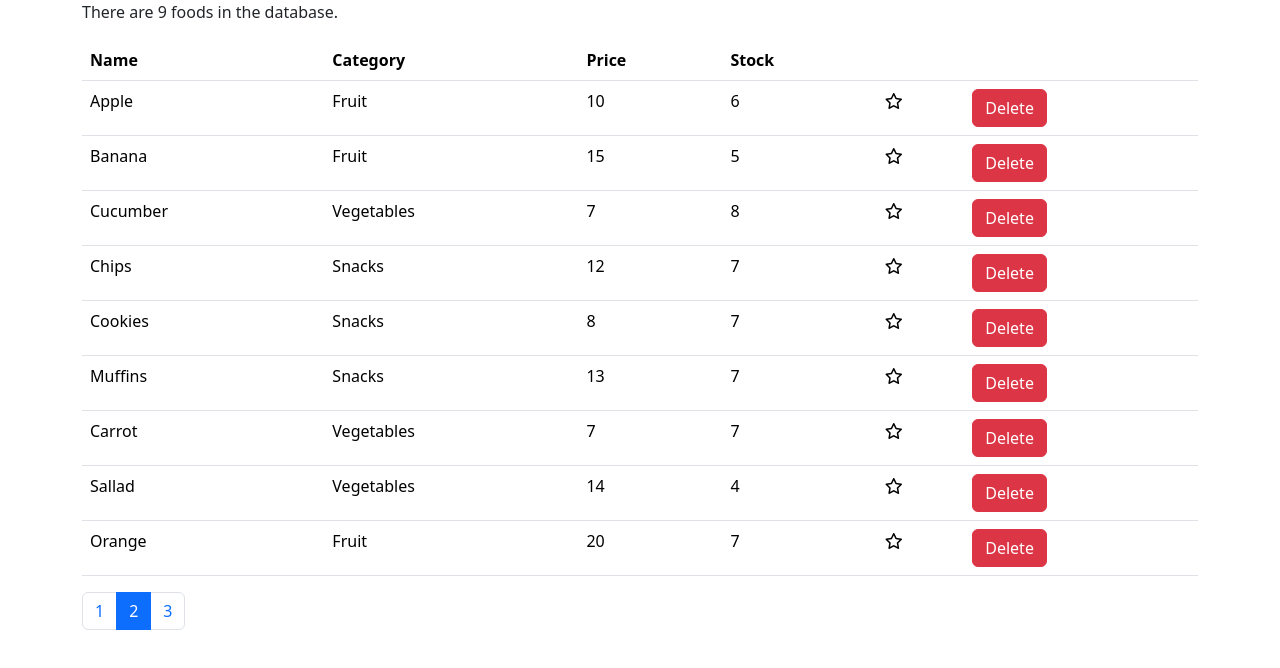
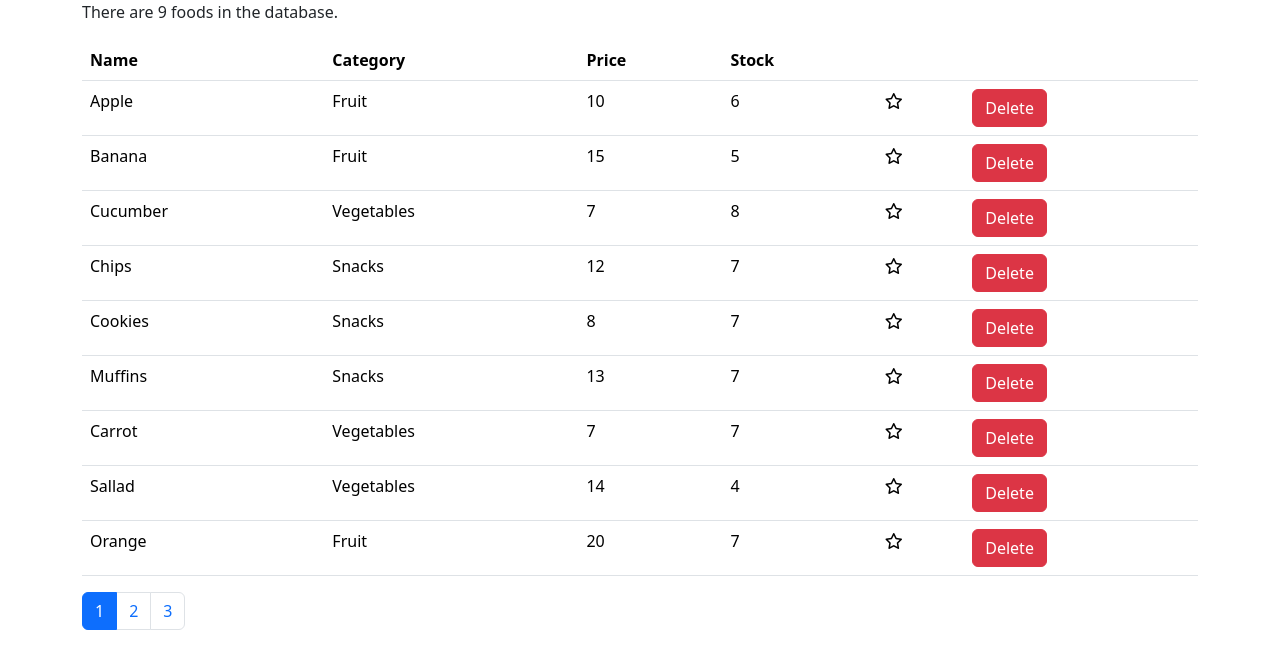
Before and after one commit to Daniyal19926/Foods-Table, a React (Vite) app: page / in a window 1280 px wide. Shown: the top 668 px of the page. Built offline with nearby package versions, Linux system fonts and the light colour scheme.

Commit message:
added interactivity to pagination component

```diff
--- a/src/components/Foods.tsx
+++ b/src/components/Foods.tsx
@@ -4,6 +4,7 @@ import Favourite from "./Favourite";
 import Paginatioin from "./pagination";
 export default function Foods() {
   const [foods, setFoods] = useState(getFoods());
+  const [selectedPage, setSelectedPage] = useState(1);
   function handleDelete(id: string) {
     const newFoods = foods.filter((food) => food._id !== id);
     setFoods(newFoods);
@@ -58,7 +59,12 @@ export default function Foods() {
           ))}
         </tbody>
       </table>
-      <Paginatioin />
+      <Paginatioin
+        totalCount={foods.length}
+        pageSize={4}
+        selectedPage={selectedPage}
+        onPageSelect={setSelectedPage}
+      />
     </div>
   );
 }
--- a/src/components/pagination.tsx
+++ b/src/components/pagination.tsx
@@ -1,24 +1,43 @@
-function Paginatioin() {
+interface Props {
+  totalCount: number;
+  pageSize: number;
+  onPageSelect(page: number): void;
+  selectedPage: number;
+}
+
+function Paginatioin({
+  totalCount,
+  pageSize,
+  selectedPage,
+  onPageSelect,
+}: Props) {
+  const pagesCount = Math.ceil(totalCount / pageSize);
+  const pages = range(1, pagesCount);
+
+  if (pagesCount === 1) return null;
   return (
     <nav aria-label="Page navigation example">
       <ul className="pagination">
-        <li className="page-item">
-          <a className="page-link" href="#">
-            1
-          </a>
-        </li>
-        <li className="page-item active">
-          <a className="page-link" href="#">
-            2
-          </a>
-        </li>
-        <li className="page-item">
-          <a className="page-link" href="#">
-            3
-          </a>
-        </li>
+        {pages.map((page) => (
+          <li
+            onClick={() => onPageSelect(page)}
+            className={`page-item ${page === selectedPage ? `active` : ``} `}
+          >
+            <a className="page-link" href="#">
+              {page}
+            </a>
+          </li>
+        ))}
       </ul>
     </nav>
   );
 }
+function range(startNumber: number, endNumber: number): number[] {
+  let array: number[] = [];
+
+  for (let count = startNumber; count <= endNumber; count++) {
+    array.push(count);
+  }
+  return array;
+}
 export default Paginatioin;
```
